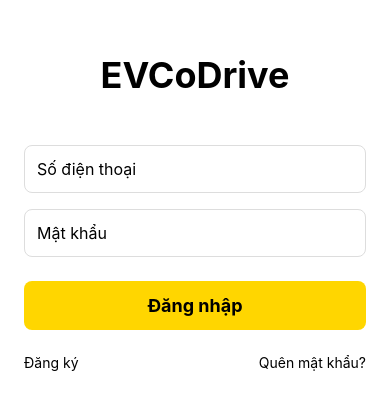
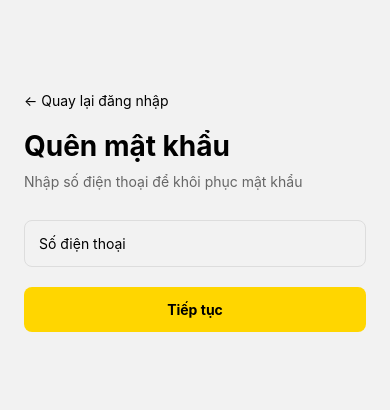
Before and after one commit to longvo34/ShareEV_Mobile, a React Native app: screen /ForgotPassword in a window 390 px wide. Shown: the part 210-620 px from the top of the page. Built offline with nearby package versions, Linux system fonts and the light colour scheme.

Commit message:
ui forgotpass, register

```diff
--- a/src/navigation/AuthNavigator.js
+++ b/src/navigation/AuthNavigator.js
@@ -1,6 +1,8 @@
-import { createNativeStackNavigator } from '@react-navigation/native-stack';
-import LoginScreen from '../screens/auth/login/LoginScreen';
-import RegisterScreen from '../screens/auth/register/RegisterSceen';
+import { createNativeStackNavigator } from "@react-navigation/native-stack";
+
+import ForgotPasswordScreen from "../screens/auth/forgotPassword/forgotPasswordScreen";
+import LoginScreen from "../screens/auth/login/LoginScreen";
+import RegisterScreen from "../screens/auth/register/RegisterSceen";
 
 const Stack = createNativeStackNavigator();
 
@@ -8,17 +10,20 @@ export default function AuthNavigator({ setIsLoggedIn }) {
   return (
     <Stack.Navigator screenOptions={{ headerShown: false }}>
       <Stack.Screen name="Login">
-        {(props) => (
-          <LoginScreen {...props} setIsLoggedIn={setIsLoggedIn} />
-        )}
+        {(props) => <LoginScreen {...props} setIsLoggedIn={setIsLoggedIn} />}
       </Stack.Screen>
 
-       <Stack.Screen
+      <Stack.Screen
         name="Register"
         component={RegisterScreen}
-        options={{ title: 'Đăng ký' }}
+        options={{ title: "Đăng ký" }}
       />
 
+      <Stack.Screen
+        name="ForgotPassword"
+        component={ForgotPasswordScreen}
+        options={{ title: "Quên mật khẩu" }}
+      />
     </Stack.Navigator>
-    );
+  );
 }
--- /dev/null
+++ b/src/screens/auth/forgotPassword/forgotPasswordScreen.js
@@ -0,0 +1,30 @@
+import { useNavigation } from "@react-navigation/native";
+import { Text, TextInput, TouchableOpacity, View } from "react-native";
+import styles from "./forgotPasswordScreen.styles";
+
+export default function ForgotPasswordScreen() {
+  const navigation = useNavigation();
+
+  return (
+    <View style={styles.container}>
+      <TouchableOpacity onPress={() => navigation.goBack()}>
+        <Text style={styles.backText}>← Quay lại đăng nhập</Text>
+      </TouchableOpacity>
+
+      <Text style={styles.title}>Quên mật khẩu</Text>
+      <Text style={styles.subtitle}>
+        Nhập số điện thoại để khôi phục mật khẩu
+      </Text>
+
+      <TextInput
+        placeholder="Số điện thoại"
+        keyboardType="phone-pad"
+        style={styles.input}
+      />
+
+      <TouchableOpacity style={styles.button}>
+        <Text style={styles.buttonText}>Tiếp tục</Text>
+      </TouchableOpacity>
+    </View>
+  );
+}
--- /dev/null
+++ b/src/screens/auth/forgotPassword/forgotPasswordScreen.styles.js
@@ -0,0 +1,38 @@
+import { StyleSheet } from "react-native";
+
+export default StyleSheet.create({
+  container: {
+    flex: 1,
+    padding: 24,
+    justifyContent: "center",
+  },
+  backText: {
+    marginBottom: 20,
+    color: "#000",
+  },
+  title: {
+    fontSize: 28,
+    fontWeight: "bold",
+    marginBottom: 10,
+  },
+  subtitle: {
+    color: "#666",
+    marginBottom: 30,
+  },
+  input: {
+    borderWidth: 1,
+    borderColor: "#ddd",
+    borderRadius: 8,
+    padding: 14,
+    marginBottom: 20,
+  },
+  button: {
+    backgroundColor: "#FFD600",
+    paddingVertical: 14,
+    borderRadius: 8,
+    alignItems: "center",
+  },
+  buttonText: {
+    fontWeight: "bold",
+  },
+});
--- a/src/screens/auth/login/LoginScreen.js
+++ b/src/screens/auth/login/LoginScreen.js
@@ -15,11 +15,7 @@ export default function LoginScreen({ setIsLoggedIn }) {
         style={styles.input}
       />
 
-      <TextInput
-        placeholder="Mật khẩu"
-        secureTextEntry
-        style={styles.input}
-      />
+      <TextInput placeholder="Mật khẩu" secureTextEntry style={styles.input} />
 
       <TouchableOpacity
         style={styles.loginButton}
@@ -33,7 +29,9 @@ export default function LoginScreen({ setIsLoggedIn }) {
           <Text style={styles.linkText}>Đăng ký</Text>
         </TouchableOpacity>
 
-        <Text style={styles.linkText}>Quên mật khẩu?</Text>
+        <TouchableOpacity onPress={() => navigation.navigate("ForgotPassword")}>
+          <Text style={styles.linkText}>Quên mật khẩu?</Text>
+        </TouchableOpacity>
       </View>
     </View>
   );
--- a/src/screens/auth/register/RegisterSceen.js
+++ b/src/screens/auth/register/RegisterSceen.js
@@ -1,19 +1,56 @@
-import { Text, TextInput, TouchableOpacity, View } from 'react-native';
+import {
+  KeyboardAvoidingView,
+  Platform,
+  ScrollView,
+  Text,
+  TextInput,
+  TouchableOpacity,
+  View,
+} from "react-native";
+import { SafeAreaView } from "react-native-safe-area-context";
 
 export default function RegisterScreen({ navigation }) {
   return (
-    <View style={{ flex: 1, padding: 24, justifyContent: 'center' }}>
-
+    <SafeAreaView style={{ flex: 1 }}>
+      <KeyboardAvoidingView
+        style={{ flex: 1 }}
+        behavior={Platform.OS === "ios" ? "padding" : undefined}
+      >
+        <ScrollView
+          contentContainerStyle={{ padding: 24 }}
+          showsVerticalScrollIndicator={false}
+        >
           <TouchableOpacity onPress={() => navigation.goBack()}>
-        <Text style={{ marginBottom: 20, color: '#000' }}>← Quay lại đăng nhập</Text>
+            <Text style={{ marginBottom: 20, color: "#000" }}>
+              ← Quay lại đăng nhập
+            </Text>
           </TouchableOpacity>
 
-      <Text style={{ fontSize: 32, fontWeight: 'bold', marginBottom: 30 }}>
+          <Text style={{ fontSize: 32, fontWeight: "bold", marginBottom: 30 }}>
             Đăng ký
           </Text>
 
-      <TextInput placeholder="Số điện thoại" style={inputStyle} />
-      <TextInput placeholder="Mật khẩu" secureTextEntry style={inputStyle} />
+          <TextInput placeholder="Họ và tên" style={inputStyle} />
+          <TextInput placeholder="Ngày sinh (DD/MM/YYYY)" style={inputStyle} />
+          <TextInput
+            placeholder="Giới tính (Nam / Nữ / Khác)"
+            style={inputStyle}
+          />
+          <TextInput
+            placeholder="Số CCCD"
+            keyboardType="numeric"
+            style={inputStyle}
+          />
+          <TextInput
+            placeholder="Số điện thoại"
+            keyboardType="phone-pad"
+            style={inputStyle}
+          />
+          <TextInput
+            placeholder="Mật khẩu"
+            secureTextEntry
+            style={inputStyle}
+          />
           <TextInput
             placeholder="Xác nhận mật khẩu"
             secureTextEntry
@@ -21,23 +58,26 @@ export default function RegisterScreen({ navigation }) {
           />
 
           <TouchableOpacity style={buttonStyle}>
-        <Text style={{ fontWeight: 'bold' }}>Tạo tài khoản</Text>
+            <Text style={{ fontWeight: "bold" }}>Tạo tài khoản</Text>
           </TouchableOpacity>
-    </View>
+          <View style={{ height: 30 }} />
+        </ScrollView>
+      </KeyboardAvoidingView>
+    </SafeAreaView>
   );
 }
 
 const inputStyle = {
   borderWidth: 1,
-  borderColor: '#ddd',
+  borderColor: "#ddd",
   borderRadius: 8,
   padding: 14,
   marginBottom: 16,
 };
 
 const buttonStyle = {
-  backgroundColor: '#FFD600',
+  backgroundColor: "#FFD600",
   paddingVertical: 14,
   borderRadius: 8,
-  alignItems: 'center',
+  alignItems: "center",
 };
```
Also changed, not shown: src/navigation/RootNavigator.js (+4 -5 lines). Lines whose indentation alone changed are shown as unchanged.
